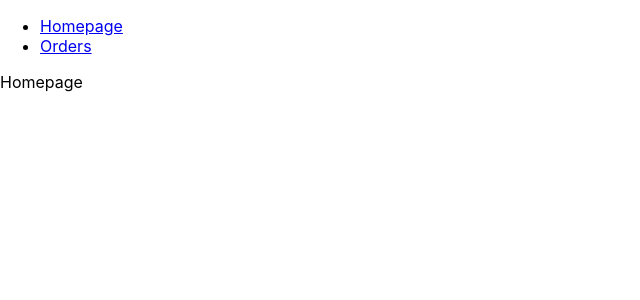
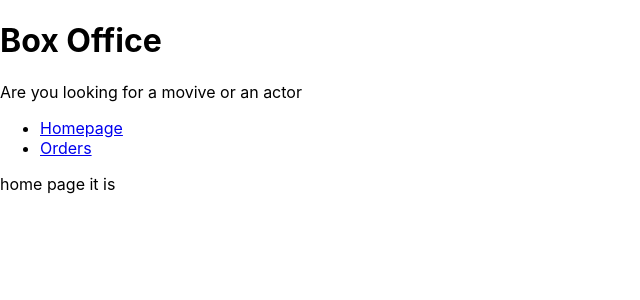
Before and after one commit to teja2316/BOX-OFFICE, a React (Create React App) app: page / in a window 1280 px wide. Shown: the top 300 px of the page, without its empty margins (0-640 px from the left). Built offline with nearby package versions, Linux system fonts and the light colour scheme.

Commit message:
added layout management and title

```diff
--- a/src/App.jsx
+++ b/src/App.jsx
@@ -1,22 +1,17 @@
 import React from 'react';
-import {Routes, Route } from 'react-router-dom';
+import { Routes, Route } from 'react-router-dom';
 import Homepage from './Pages/Homepage';
 import Favourites from './Pages/Favourites';
 import Pagenotfound from './Pagenotfound';
-import Nav from './Componenets/Nav';
-
 
 function App() {
   return (
     <div>
-    <Nav />
       <Routes>
-        <Route path='/' element={<Homepage />}/>
-        <Route path='/orders' element={<Favourites />}/>
-        <Route path='*' element={<Pagenotfound />}/>
+        <Route path="/" element={<Homepage />} />
+        <Route path="/orders" element={<Favourites />} />
+        <Route path="*" element={<Pagenotfound />} />
       </Routes>
-
-
     </div>
   );
 }
--- /dev/null
+++ b/src/Componenets/Mainpagelayout.jsx
@@ -0,0 +1,17 @@
+import React from 'react'
+import Nav from './Nav'
+import Title from './Title'
+
+const Mainpagelayout = ({children}) => {
+  return (
+    <div>
+    <Title title="Box Office" subtitle="Are you looking for a movive or an actor" />
+      <Nav />
+      {
+        children
+      }
+    </div>
+  )
+}
+
+export default Mainpagelayout
--- /dev/null
+++ b/src/Componenets/Title.jsx
@@ -0,0 +1,12 @@
+import React from 'react'
+
+const Title = ({title, subtitle}) => {
+  return (
+    <div>
+      <h1>{title}</h1>
+      <p>{subtitle}</p>
+    </div>
+  )
+}
+
+export default Title
--- a/src/Pages/Favourites.jsx
+++ b/src/Pages/Favourites.jsx
@@ -1,12 +1,10 @@
-import React from 'react'
+import React from 'react';
+import Mainpagelayout from '../Componenets/Mainpagelayout';
 
 
 const Orders = () => {
   return (
-    <div>
-
-   Favourites
-    </div>
+    <Mainpagelayout> Favourites it is</Mainpagelayout>
   )
 }
 
--- a/src/Pages/Homepage.jsx
+++ b/src/Pages/Homepage.jsx
@@ -1,11 +1,12 @@
 import React from 'react';
+import Mainpagelayout from '../Componenets/Mainpagelayout';
 
 
 const Homepage = () => {
   return (
-    <div>
-     Homepage
-    </div>
+    <Mainpagelayout> home page it is</Mainpagelayout>
+
+
   )
 }
 
```
